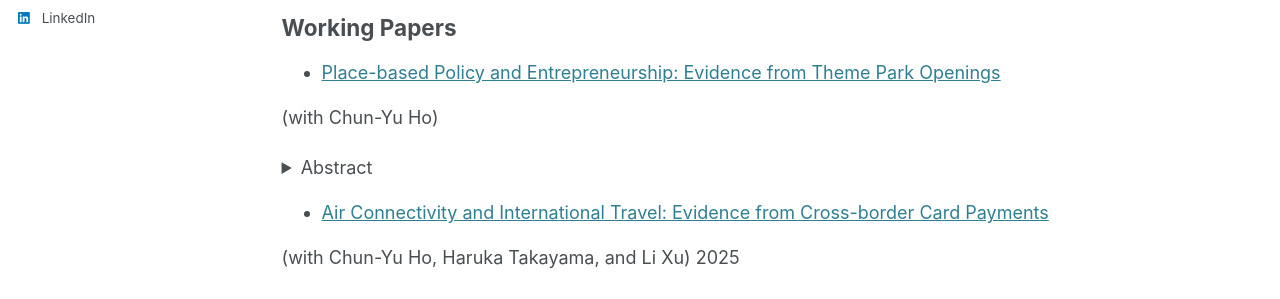
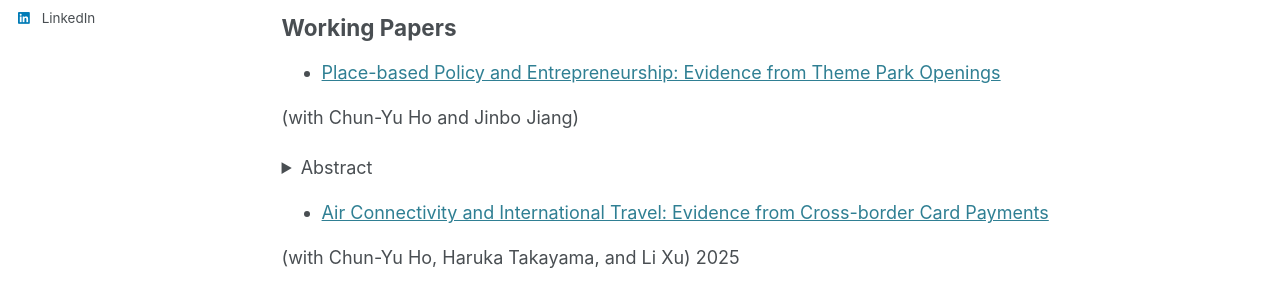
Before and after one commit to tpeng2023/webpage, a Jekyll site: the page built from _pages/research.md, in a window 1280 px wide and 1322 px high. Shown: the part 470-769 px from the top of the window. Built offline with Jekyll 4.4.1, drawn with Linux system fonts in a browser that asks for light colours; some web fonts are replaced.

Commit message:
Update research.md

```diff
--- a/_pages/research.md
+++ b/_pages/research.md
@@ -14,7 +14,7 @@ author_profile: true
 
 * [Place-based Policy and Entrepreneurship: Evidence from Theme Park Openings]()
 
-(with Chun-Yu Ho)
+(with Chun-Yu Ho and Jinbo Jiang)
 
 <details>
 
```
